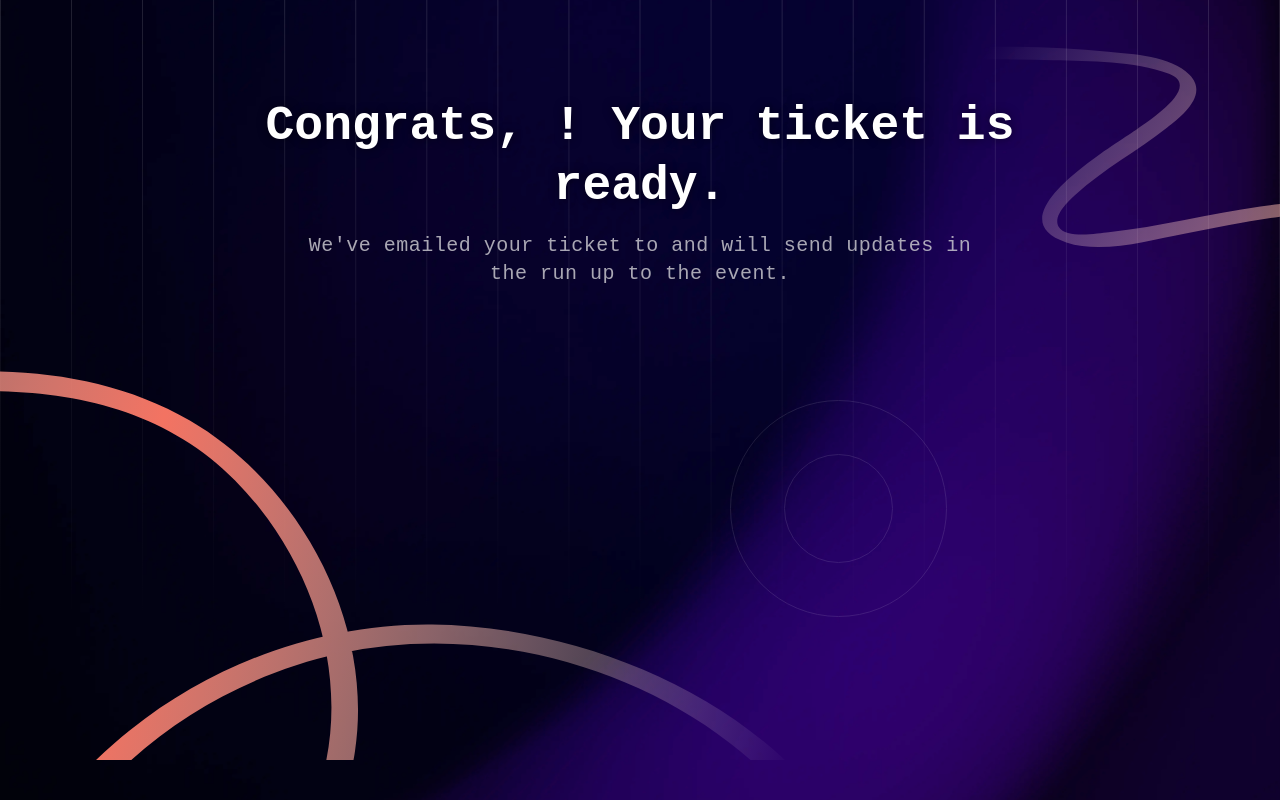
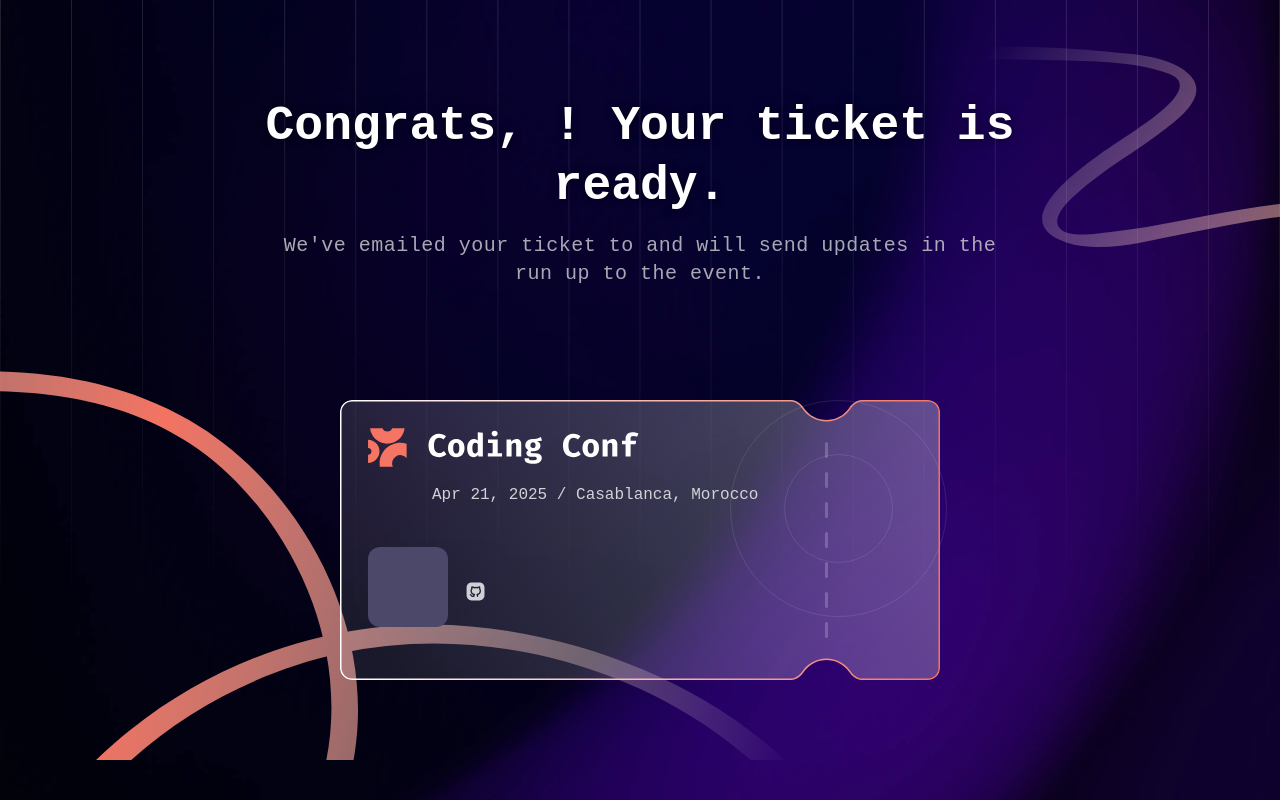
Before and after one commit to salmaneten/ticket-generator, a React (Vite) app: page /ticketGenerator/ticket in a window 1280 px wide. Built offline with nearby package versions, Linux system fonts and the light colour scheme.

Commit message:
generate ticket

```diff
--- a/src/components/TicketConfirmation.tsx
+++ b/src/components/TicketConfirmation.tsx
@@ -1,20 +1,79 @@
-import React from 'react';
-import { useLocation } from 'react-router-dom';
+import React, { useEffect, useState } from "react";
+import { useLocation } from "react-router-dom";
+import logo from "../assets/logo-full.svg";
+import githubLogo from "../assets/icon-github.svg";
+import patternTicket from "../assets/pattern-ticket.svg";
+const TicketConfirmation: React.FC = () => {
+  const [avatarUrl, setAvatarUrl] = useState("");
+  const location = useLocation();
+  const { fullName, email, avatar, gitHubUsername } = location.state || {};
+  const currentDate = new Date();
+  const formattedDate = currentDate.toLocaleDateString("en-US", {
+    month: "short",
+    day: "numeric",
+    year: "numeric",
+  });
+  useEffect(() => {
+    if (avatar) {
+      const objectUrl = URL.createObjectURL(avatar);
+      setAvatarUrl(objectUrl);
 
-
-const TicketConfirmation: React.FC  = () => {
-  const location = useLocation();
-  const { fullName, email } = location.state || {};
-
+      // Clean up the URL when component unmounts or file changes
+      return () => URL.revokeObjectURL(objectUrl);
+    }
+  }, [avatar]);
   return (
-    <div className="max-w-4xl mx-auto px-4 flex flex-col items-center justify-center">
-
+    <div className="max-w-4xl flex flex-col items-center justify-center">
       <h1 className="mt-12 text-neutral-0 text-5xl max-[430px]:text-2xl font-bold text-center text-shadow-lg font-inconsolata leading-tight">
-    Congrats, <span className="bg-gradient-text text-transparent bg-clip-text">{fullName}</span>! Your ticket is ready.
+        Congrats,{" "}
+        <span className="bg-gradient-text text-transparent bg-clip-text">
+          {fullName}
+        </span>
+        ! Your ticket is ready.
       </h1>
       <p className="mt-4 px-16 text-neutral-300 text-xl max-[430px]:text-md2 max-[430px]:px-4 text-center font-inconsolata opacity-80 tracking-wide">
-      We've emailed your ticket to <span className="text-orange-500">{email}</span> and will send updates in the run up to the event.
+        We've emailed your ticket to{" "}
+        <span className="text-orange-500">{email}</span> and will send updates
+        in the run up to the event.
       </p>
+      <div className="mt-[7rem] max-[450px]:mt-[4rem] w-full max-w-[600px] h-[280px] max-[450px]:h-auto relative rounded-xl overflow-hidden">
+        <img
+          src={patternTicket}
+          alt="ticket background"
+          className="absolute inset-0 w-full h-full object-cover z-0"
+        />
+        <div className="relative z-10 p-7 max-[450px]:p-4 h-full w-full">
+          <div className="flex flex-col mb-5 max-[450px]:mb-3 gap-4 max-[450px]:gap-2 text-neutral-0">
+            <img src={logo} alt="title" className="w-1/2 max-[450px]:w-2/3" />
+            <span className="text-md2 max-[450px]:text-sm text-neutral-300 font-inconsolata pl-[4rem] max-[450px]:pl-10">
+              {formattedDate} / Casablanca, Morocco
+            </span>
+          </div>
+
+          <div className="flex flex-row gap-4 max-[450px]:gap-3 mt-10 max-[450px]:mt-4 text-neutral-0">
+            {avatarUrl ? (
+              <img
+                src={avatarUrl}
+                alt="avatar"
+                className="w-20 h-20 max-[450px]:w-12 max-[450px]:h-12  max-[450px]:rounded-md rounded-xl  object-cover"
+              />
+            ) : (
+              <div className="w-20 h-20 max-[450px]:w-14 max-[450px]:h-14 rounded-xl bg-neutral-700"></div>
+            )}
+            <div className="flex flex-col gap-2 max-[450px]:gap-1 justify-center">
+              <span className="text-xl max-[450px]:text-md text-neutral-0 font-inconsolata">
+                {fullName}
+              </span>
+              <div className="flex flex-row gap-2 max-[450px]:gap-1">
+                <img src={githubLogo} alt="github" className="w-6 h-6 max-[450px]:w-4 max-[450px]:h-4 flex justify-center items-center" />
+                <span className="text-md max-[450px]:text-sm text-neutral-300 font-inconsolata opacity-80">
+                  {gitHubUsername}
+                </span>
+              </div>
+            </div>
+          </div>
+        </div>
+      </div>
     </div>
   );
 };
```
Also changed, not shown: src/assets/icon-github.svg (added), src/assets/pattern-ticket.svg (added). Lines whose indentation alone changed are shown as unchanged.
